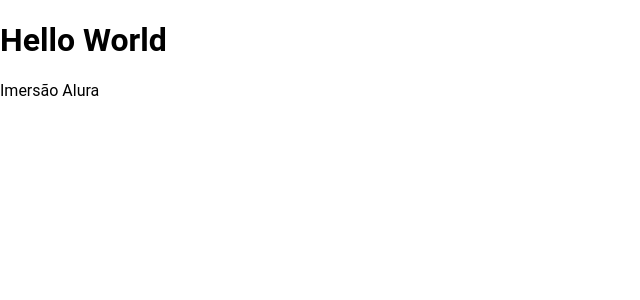
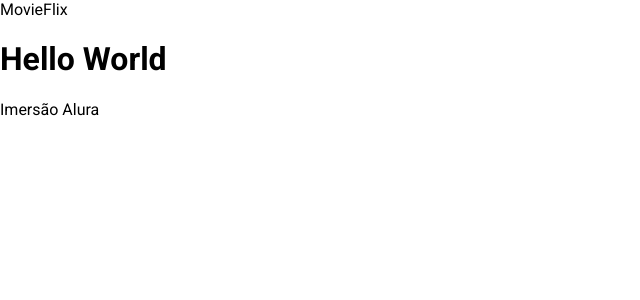
Before and after one commit to thiagohrcosta/Imersao-React, a React (Create React App) app in the folder movie-trailer/: page / in a window 1280 px wide. Shown: the top 300 px of the page, without its empty margins (0-640 px from the left). Built offline with nearby package versions, Linux system fonts and the light colour scheme.

Commit message:
Criando primeiro componente

```diff
--- a/movie-trailer/public/index.html
+++ b/movie-trailer/public/index.html
@@ -24,6 +24,8 @@
       work correctly both with client-side routing and a non-root public URL.
       Learn how to configure a non-root public URL by running `npm run build`.
     -->
+    <link href="https://fonts.googleapis.com/css2?family=Roboto:ital,wght@0,100;0,300;0,400;0,500;0,700;1,100;1,300;1,400;1,500;1,700;1,900&display=swap" rel="stylesheet">
+
     <title>React App</title>
   </head>
   <body>
--- a/movie-trailer/src/App.js
+++ b/movie-trailer/src/App.js
@@ -1,8 +1,10 @@
 import React from 'react';
+import Menu from './components/Menu';
 
 function App() {
   return (
     <div>
+      <Menu />
       <h1>Hello World</h1>
       Imersão Alura
     </div>
--- /dev/null
+++ b/movie-trailer/src/components/Menu/index.js
@@ -0,0 +1,11 @@
+import React from 'react';
+
+function Menu(){
+  return (
+  <header>
+    MovieFlix
+  </header>
+  )
+}
+
+export default Menu;
```
